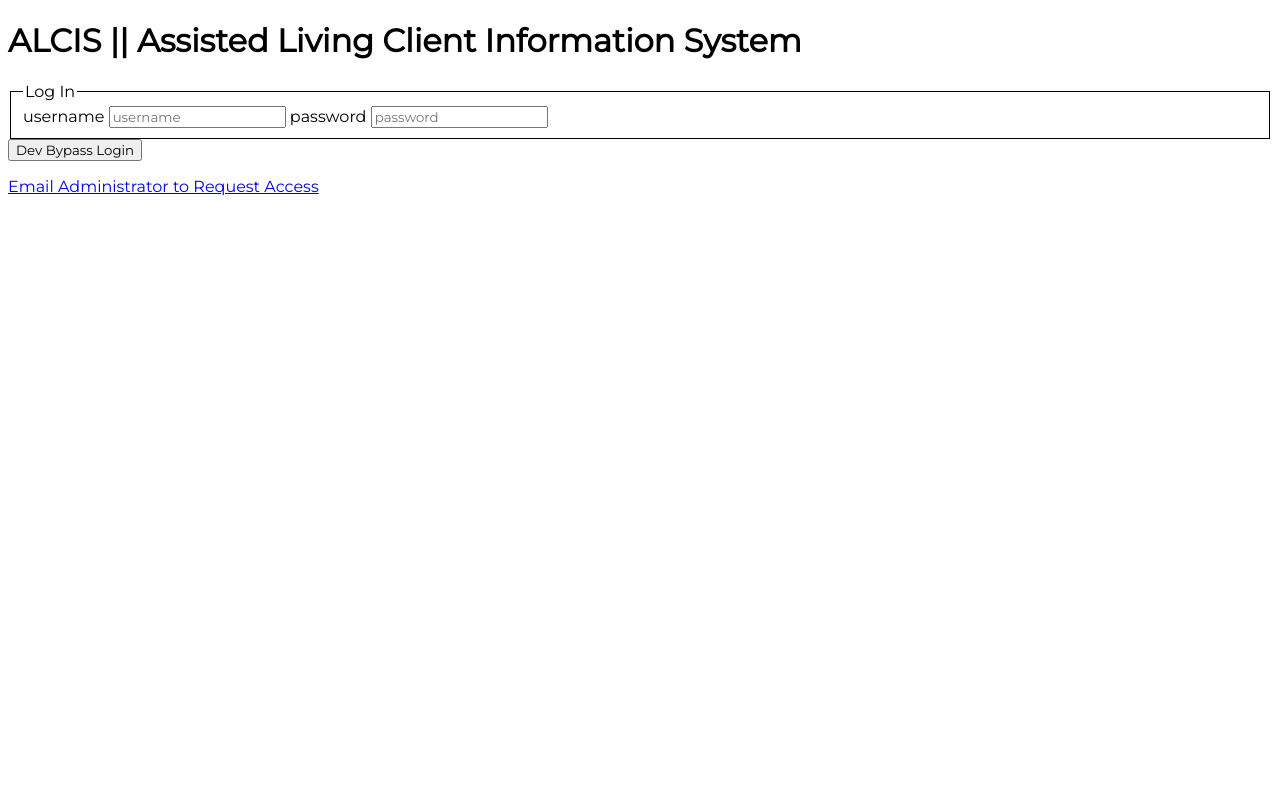
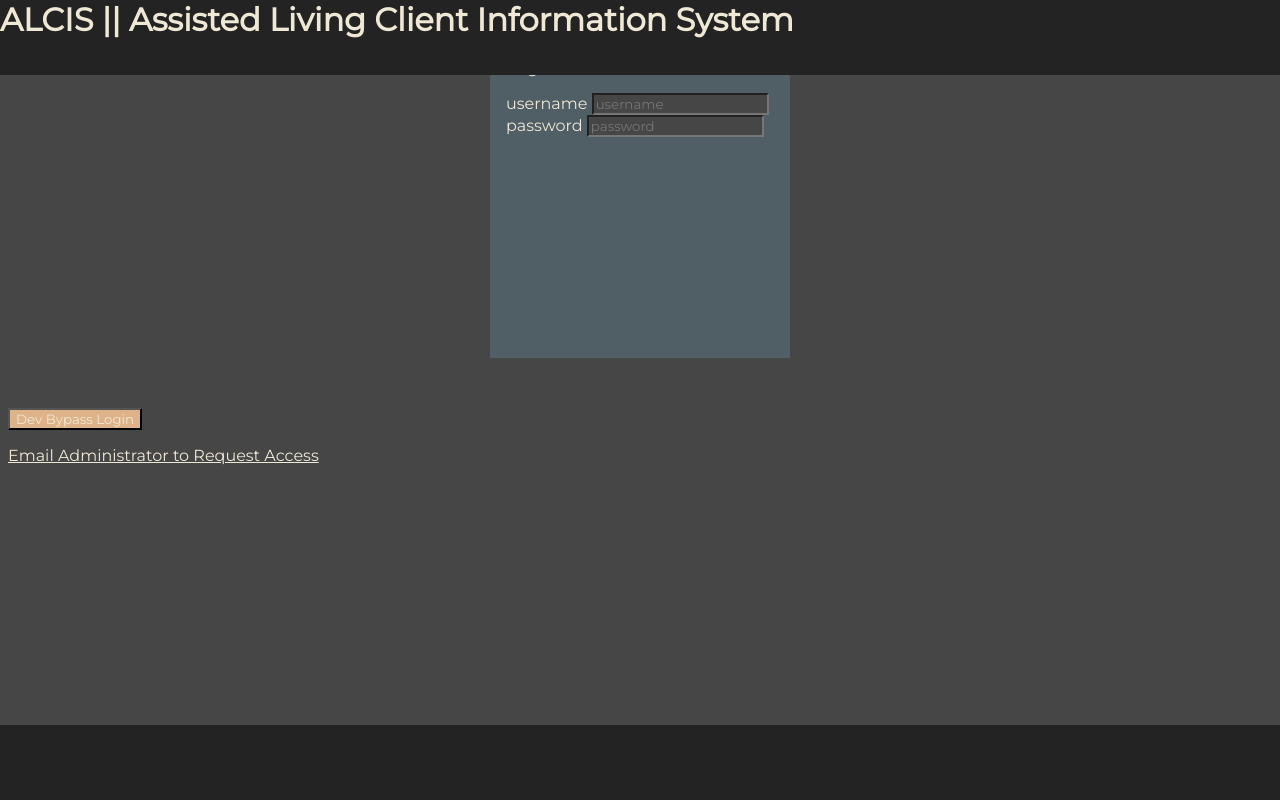
Before and after one commit to Kellator/cms_capstone, a website: page public/index.html in a window 1280 px wide. Drawn offline with nearby package versions, Linux system fonts and the light colour scheme.

Commit message:
some styling added - colors and nav bar header footer

```diff
--- a/public/index.html
+++ b/public/index.html
@@ -9,16 +9,18 @@
     <title>ALCIS || Assisted Living Client Information System</title>
 </head>
 <body>
+    <header class="header_bar">
+        <h1 class='main_title'>ALCIS || Assisted Living Client Information System</h1>
+    </header>
     <!--Login page contains input area for user to input credentials and link to request access-->
-    <div id="login_page" class="">
-        <h1>ALCIS || Assisted Living Client Information System</h1>
-        <form action="" method="post">
+    <div id="login_page" class="container">
+        <form class="login_form" action="" method="post">
             <fieldset>
                 <legend>Log In</legend>
                 <label>username</label>
-                <input type="text" id="username" required placeholder="username">
+                <input type="text" id="username: " required placeholder="username">
                 <label>password</label>
-                <input type="password" id="password" required placeholder="password">
+                <input type="password" id="password: " required placeholder="password">
             </fieldset>
         </form>
         <form action="" method="post">
@@ -92,6 +94,6 @@
         <!--    <a href="/user_comments">Comments</a>-->
         <!--</div>-->
     </div>
-
+    <footer class="footer_bar"></footer>
 
 </body>
--- a/public/main.css
+++ b/public/main.css
@@ -1,6 +1,36 @@
 * {
     /*font-family: 'Nunito Sans', sans-serif;*/
     font-family: 'Montserrat', sans-serif;
+    background-color: #464646;
+    color: #eee8d5;
+}
+body {
+    display: flex;
+    flex-direction: column;
+    justify-content: center;
+    align-content: center;
+}
+.header_bar, .footer_bar {
+    background-color: #232323;
+    width: 100%;
+    height: 75px;
+    display: inline-block;
+    margin: 0;
+    padding: 0;
+    border: 0;
+    position: absolute;
+    left: 0;
+}
+.footer_bar {
+    bottom: 0;
+}
+.header_bar {
+    top: 0;
+}
+.main_title {
+    background-color: #232323;
+    margin: auto;
+    position: relative;
 }
 .hide {
     display: none;
@@ -14,7 +44,33 @@ fieldset {
 ul {
     list-style-type: none;
 }
+fieldset {
+    border: 0;
+    margin: auto;
+}
 .search_link {
     color: #0f475b;
     border: 1px solid #A9A9A9;
 }
+.login_form {
+    flex: 2 2 10%;
+    width: 300px;
+    height: 300px;
+    margin-top: 50px;
+    margin-bottom: 50px;
+    margin-left: auto;
+    margin-right: auto;
+    background-color: #505e65;
+
+}
+.login_form > fieldset, legend, label {
+    background-color: #505e65;
+}
+.login_form > fieldset {
+    border: 1em;
+    padding: 1em;
+    margin: auto;
+}
+button {
+    background-color: #deb389;
+}
```
